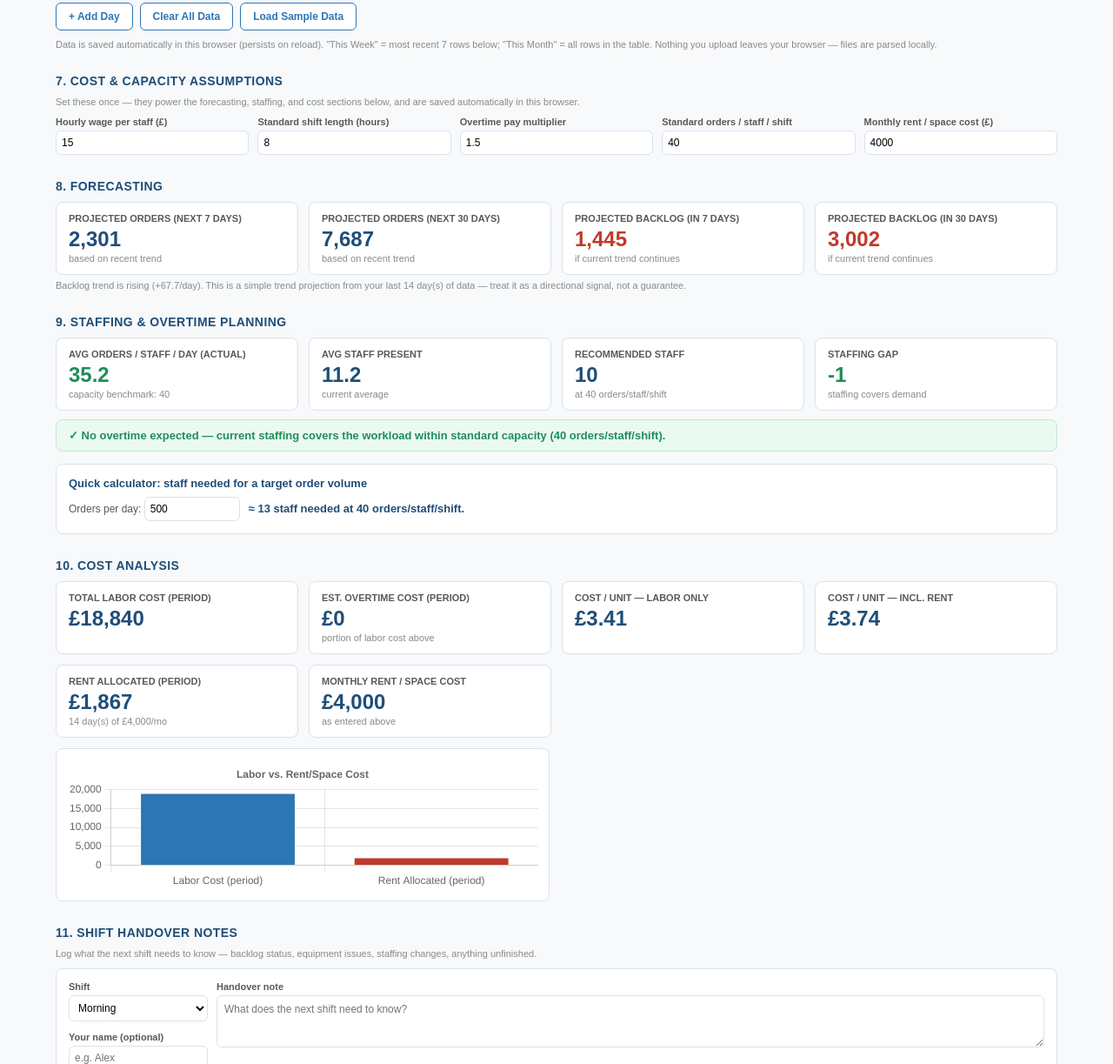
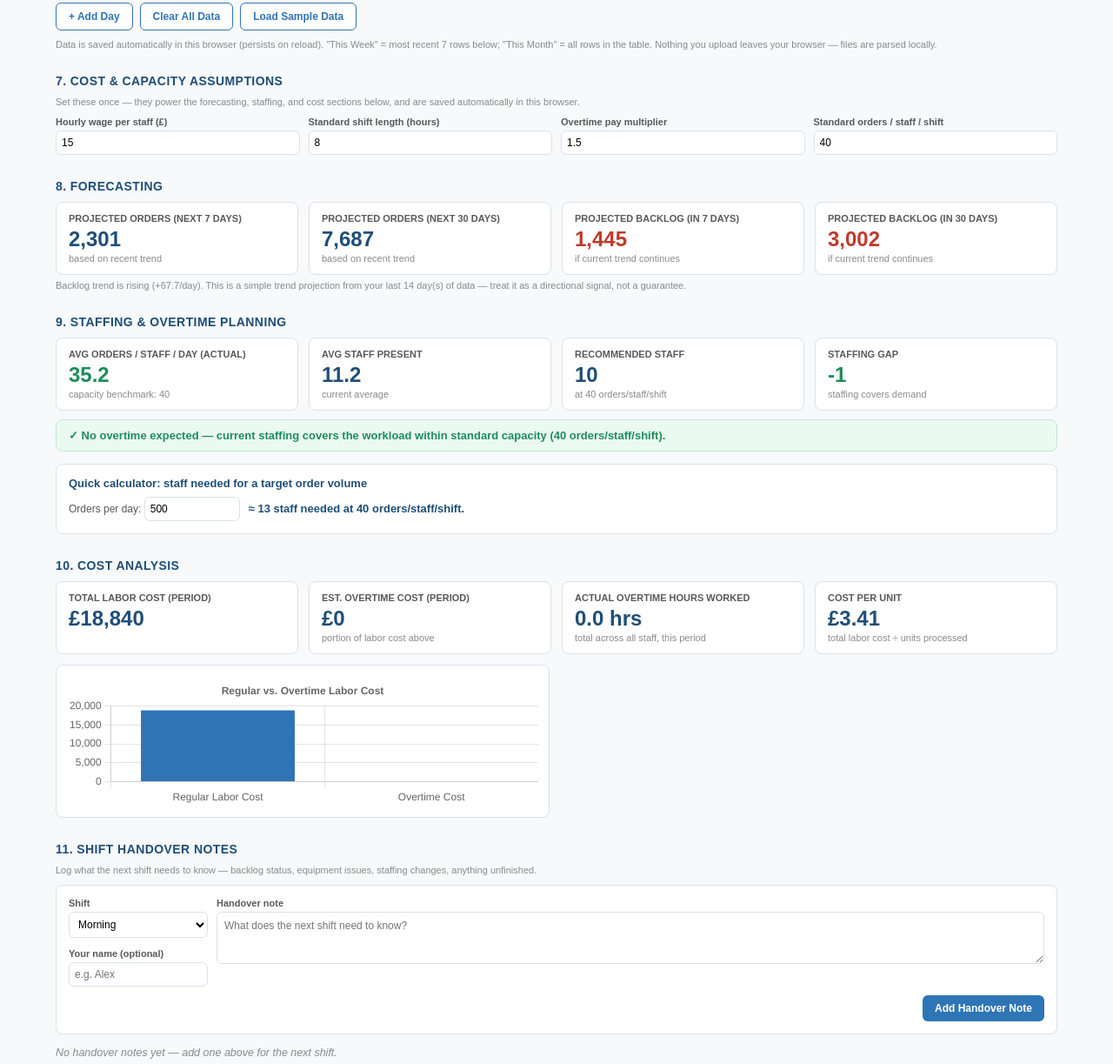
Before and after one commit to rpukitis35-tech/dockpulse-site, a website: page Warehouse_KPI_Analyzer.html in a window 1280 px wide. Shown: the part 1912-3135 px from the top of the page at 87% size. Drawn offline with nearby package versions, Linux system fonts and the light colour scheme.

Commit message:
Update Warehouse_KPI_Analyzer.html

```diff
--- a/Warehouse_KPI_Analyzer.html
+++ b/Warehouse_KPI_Analyzer.html
@@ -190,7 +190,6 @@
     <div class="map-field"><label>Standard shift length (hours)</label><input type="number" id="asmShiftHours" step="0.5" min="0"></div>
     <div class="map-field"><label>Overtime pay multiplier</label><input type="number" id="asmOtMult" step="0.1" min="1"></div>
     <div class="map-field"><label>Standard orders / staff / shift</label><input type="number" id="asmCapacity" step="1" min="0"></div>
-    <div class="map-field"><label>Monthly rent / space cost (&pound;)</label><input type="number" id="asmRent" step="10" min="0"></div>
   </div>
 
   <div class="section-title">8. Forecasting</div>
@@ -277,7 +276,7 @@ let importedFiles = []; // {name, rows, headers, kind, mapping}
 
 /* ============================== ASSUMPTIONS (cost & capacity) ============================== */
 const ASSUMPTIONS_KEY = 'warehouseKpiAssumptions_v1';
-function defaultAssumptions() { return { wage: 15, shiftHours: 8, otMult: 1.5, capacity: 40, rent: 4000 }; }
+function defaultAssumptions() { return { wage: 15, shiftHours: 8, otMult: 1.5, capacity: 40 }; }
 function loadAssumptions() {
   const raw = localStorage.getItem(ASSUMPTIONS_KEY);
   if (raw) { try { return Object.assign(defaultAssumptions(), JSON.parse(raw)); } catch (e) {} }
@@ -841,9 +840,9 @@ function renderStaffing() {
 /* ============================== COST ANALYSIS ============================== */
 function renderCost() {
   const days = state.days; const n = days.length;
-  const wage = assumptions.wage, shiftHours = assumptions.shiftHours, otMult = assumptions.otMult, capacity = assumptions.capacity, rent = assumptions.rent;
+  const wage = assumptions.wage, shiftHours = assumptions.shiftHours, otMult = assumptions.otMult, capacity = assumptions.capacity;
 
-  let totalLabor = 0, totalOvertime = 0, totalProcessed = 0;
+  let totalLabor = 0, totalRegularCost = 0, totalOvertimeCost = 0, totalOvertimeHours = 0, totalProcessed = 0;
   days.forEach(d => {
     const staff = Number(d.staffPresent) || 0;
     const processed = Number(d.processed) || 0;
@@ -857,28 +856,26 @@ function renderCost() {
     const regularCost = staff * shiftHours * wage;
     const overtimeCost = staff * overtimeHours * wage * otMult;
     totalLabor += regularCost + overtimeCost;
-    totalOvertime += overtimeCost;
+    totalRegularCost += regularCost;
+    totalOvertimeCost += overtimeCost;
+    totalOvertimeHours += staff * overtimeHours;
   });
 
-  const rentAllocated = n > 0 ? rent * (n / 30) : 0;
   const costPerUnit = totalProcessed > 0 ? totalLabor / totalProcessed : 0;
-  const costPerUnitWithRent = totalProcessed > 0 ? (totalLabor + rentAllocated) / totalProcessed : 0;
 
   document.getElementById('costGrid').innerHTML = [
     kpiCard('Total Labor Cost (period)', '£' + fmt(totalLabor)),
-    kpiCard('Est. Overtime Cost (period)', '£' + fmt(totalOvertime), 'portion of labor cost above'),
-    kpiCard('Cost / Unit — Labor Only', '£' + fmt(costPerUnit, 2)),
-    kpiCard('Cost / Unit — incl. Rent', '£' + fmt(costPerUnitWithRent, 2)),
-    kpiCard('Rent Allocated (period)', '£' + fmt(rentAllocated), `${fmt(n)} day(s) of £${fmt(rent)}/mo`),
-    kpiCard('Monthly Rent / Space Cost', '£' + fmt(rent), 'as entered above'),
+    kpiCard('Est. Overtime Cost (period)', '£' + fmt(totalOvertimeCost), 'portion of labor cost above'),
+    kpiCard('Actual Overtime Hours Worked', fmt(totalOvertimeHours, 1) + ' hrs', 'total across all staff, this period'),
+    kpiCard('Cost per Unit', '£' + fmt(costPerUnit, 2), 'total labor cost ÷ units processed'),
   ].join('');
 
   const ctx = document.getElementById('costCompareChart');
   if (costChart) costChart.destroy();
   costChart = new Chart(ctx, {
     type: 'bar',
-    data: { labels: ['Labor Cost (period)', 'Rent Allocated (period)'], datasets: [{ label: 'Cost (£)', data: [totalLabor, rentAllocated], backgroundColor: ['#2e75b6', '#c0392b'] }] },
-    options: { responsive: true, maintainAspectRatio: false, plugins: { legend: { display: false }, title: { display: true, text: 'Labor vs. Rent/Space Cost' } } }
+    data: { labels: ['Regular Labor Cost', 'Overtime Cost'], datasets: [{ label: 'Cost (£)', data: [totalRegularCost, totalOvertimeCost], backgroundColor: ['#2e75b6', '#c0392b'] }] },
+    options: { responsive: true, maintainAspectRatio: false, plugins: { legend: { display: false }, title: { display: true, text: 'Regular vs. Overtime Labor Cost' } } }
   });
 }
 
@@ -887,7 +884,6 @@ function bindAssumptionInputs() {
   document.getElementById('asmShiftHours').value = assumptions.shiftHours;
   document.getElementById('asmOtMult').value = assumptions.otMult;
   document.getElementById('asmCapacity').value = assumptions.capacity;
-  document.getElementById('asmRent').value = assumptions.rent;
 
   const bind = (id, key) => document.getElementById(id).addEventListener('input', e => {
     assumptions[key] = Number(e.target.value) || 0;
@@ -898,7 +894,6 @@ function bindAssumptionInputs() {
   bind('asmShiftHours', 'shiftHours');
   bind('asmOtMult', 'otMult');
   bind('asmCapacity', 'capacity');
-  bind('asmRent', 'rent');
 
   document.getElementById('calcOrders').addEventListener('input', updateCalc);
 }
```
